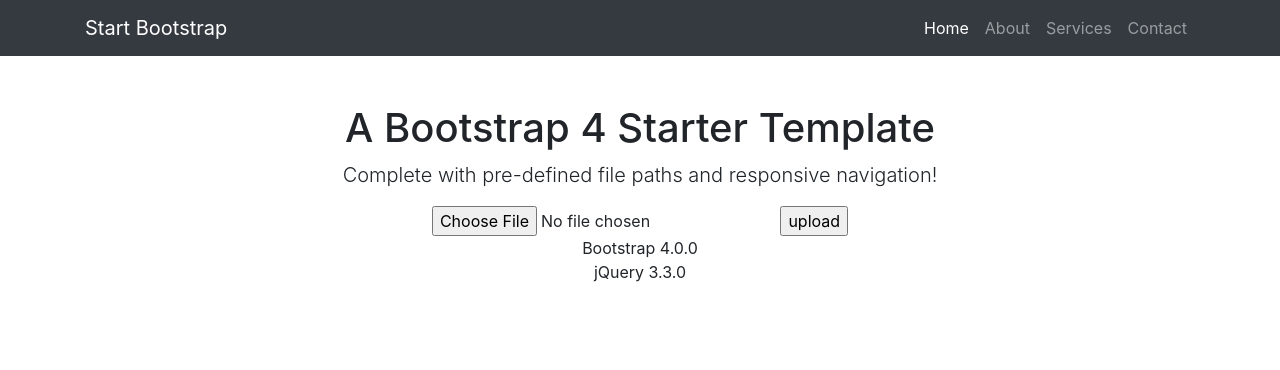
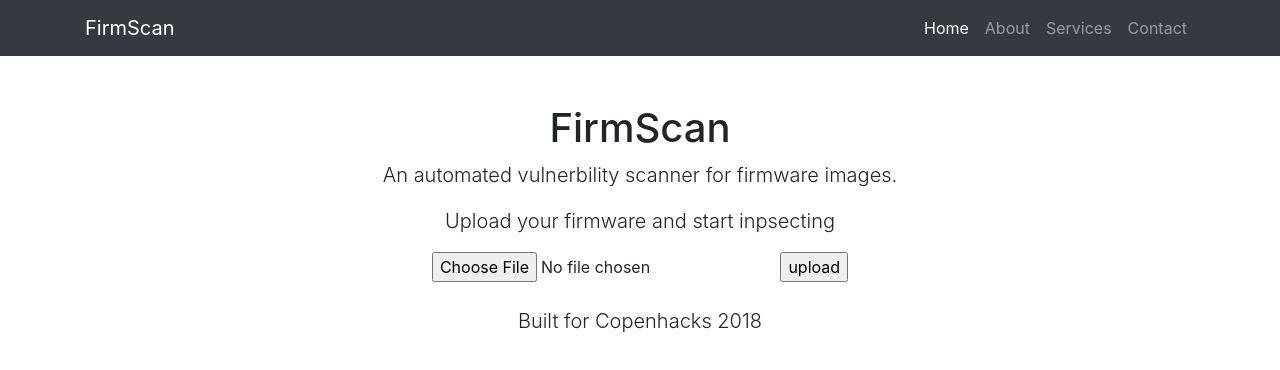
Before and after one commit to Urcra/FirmScan, a plain HTML site: page frontend/web/index.html in a window 1280 px wide. Drawn offline with Linux system fonts and the light colour scheme.

Commit message:
Added a nicer index

```diff
--- a/frontend/web/index.html
+++ b/frontend/web/index.html
@@ -32,7 +32,7 @@
     <!-- Navigation -->
     <nav class="navbar navbar-expand-lg navbar-dark bg-dark fixed-top">
       <div class="container">
-        <a class="navbar-brand" href="#">Start Bootstrap</a>
+        <a class="navbar-brand" href="#">FirmScan</a>
         <button class="navbar-toggler" type="button" data-toggle="collapse" data-target="#navbarResponsive" aria-controls="navbarResponsive" aria-expanded="false" aria-label="Toggle navigation">
           <span class="navbar-toggler-icon"></span>
         </button>
@@ -61,17 +61,18 @@
     <div class="container">
       <div class="row">
         <div class="col-lg-12 text-center">
-          <h1 class="mt-5">A Bootstrap 4 Starter Template</h1>
-          <p class="lead">Complete with pre-defined file paths and responsive navigation!</p>
+          <h1 class="mt-5">FirmScan</h1>
+          <p class="lead">An automated vulnerbility scanner for firmware images.</p>
+          <p class="lead">Upload your firmware and start inpsecting</p>
 
           <form enctype="multipart/form-data" action="http://127.0.0.1:8080/upload" method="post">
             <input type="file" name="uploadfile" />
             <input type="hidden" name="token" value="{{.}}"/>
             <input type="submit" value="upload" />
-          <ul class="list-unstyled">
-            <li>Bootstrap 4.0.0</li>
-            <li>jQuery 3.3.0</li>
-          </ul>
+
+            <br>
+            <br>
+            <p class="lead">Built for Copenhacks 2018</p>
         </div>
       </div>
     </div>
```
